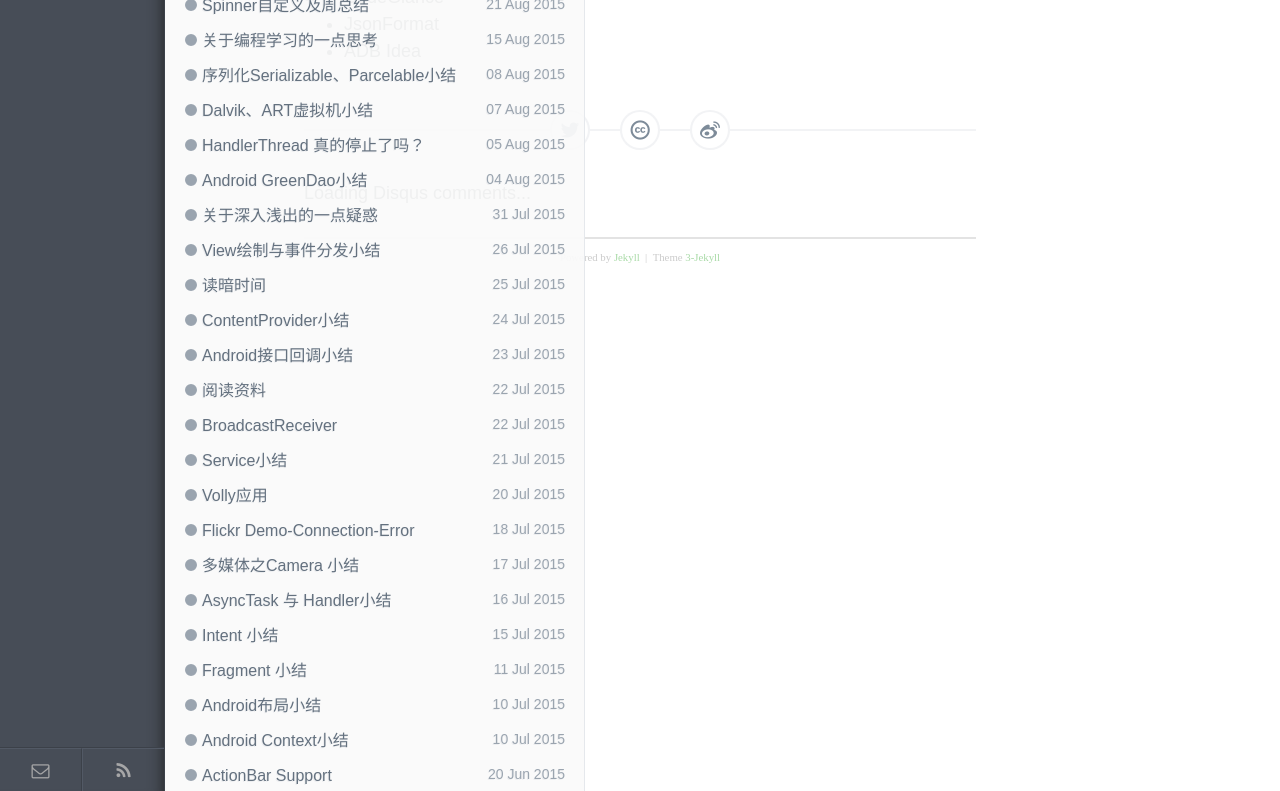
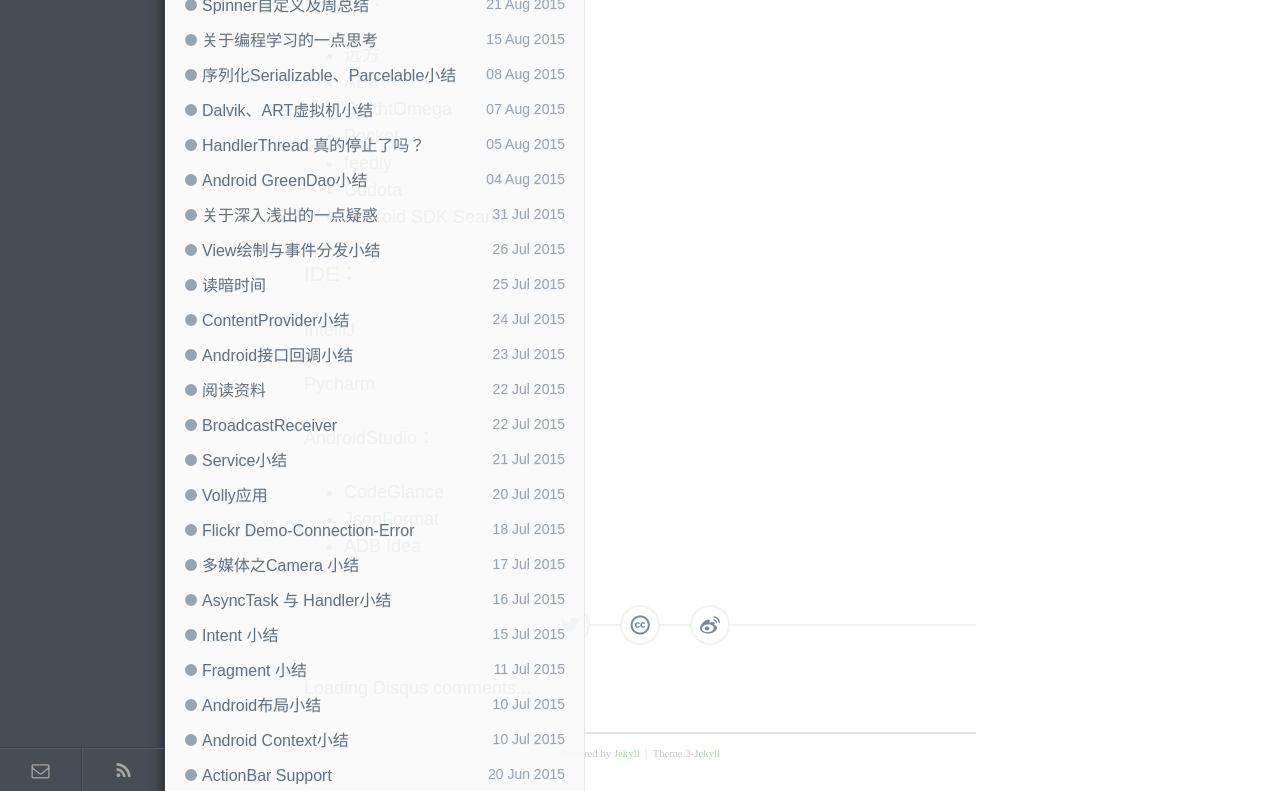
Before and after one commit to enlipan/enlipan.github.io, a Jekyll site: the page built from _posts/2015-11-05-some-goode-software-have-used.md, in a window 1280 px wide. Shown: the part 1136-1927 px from the top of the page. Built offline with Jekyll 4.4.1, drawn with Linux system fonts in a browser that asks for light colours; comment, search, counter and statistics services are not loaded; some of the changed text lies outside the part shown.

Commit message:
modify pages 20151105 solftware installed

```diff
--- a/_posts/2015-11-05-some-goode-software-have-used.md
+++ b/_posts/2015-11-05-some-goode-software-have-used.md
@@ -18,21 +19,38 @@
 
 Direct Folders
 
+Wox
+
+Git
+
 EveryThing
 
 Vmware
 
 Mindjet
 
-欧路词典
-
 Genymotion
 
 StartUML
 
-Git
+欧路词典
 
-IDE：
+有道云
+
+ShadowSocket
+
+Chrome：
+
+*  远方
+*  ABP
+*  SwithtOmega
+*  Pocket
+*  feedly
+*  Codota
+*  Android SDK  Search
+
+
+### IDE：
 
 IntelliJ
 
```
Also changed, not shown: other parts of _posts/2015-11-05-some-goode-software-have-used.md (+1 -0 lines).
